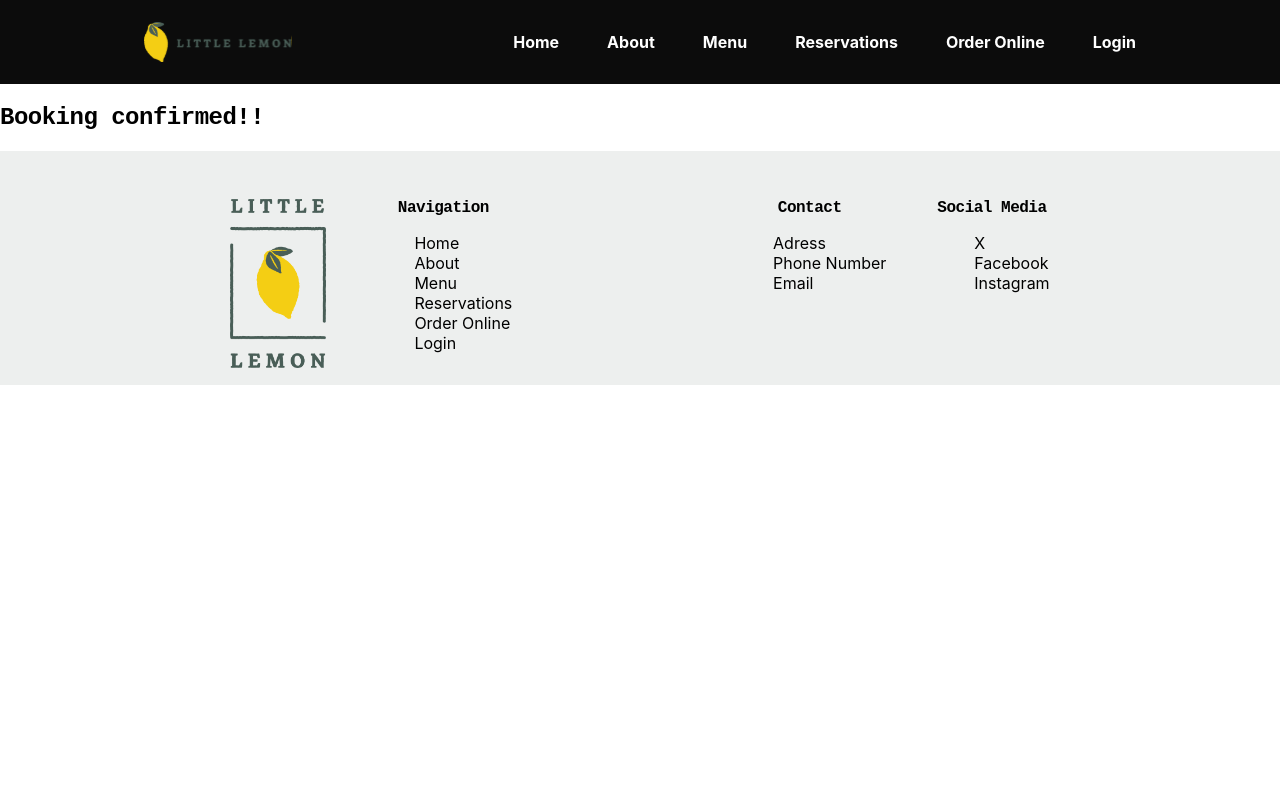
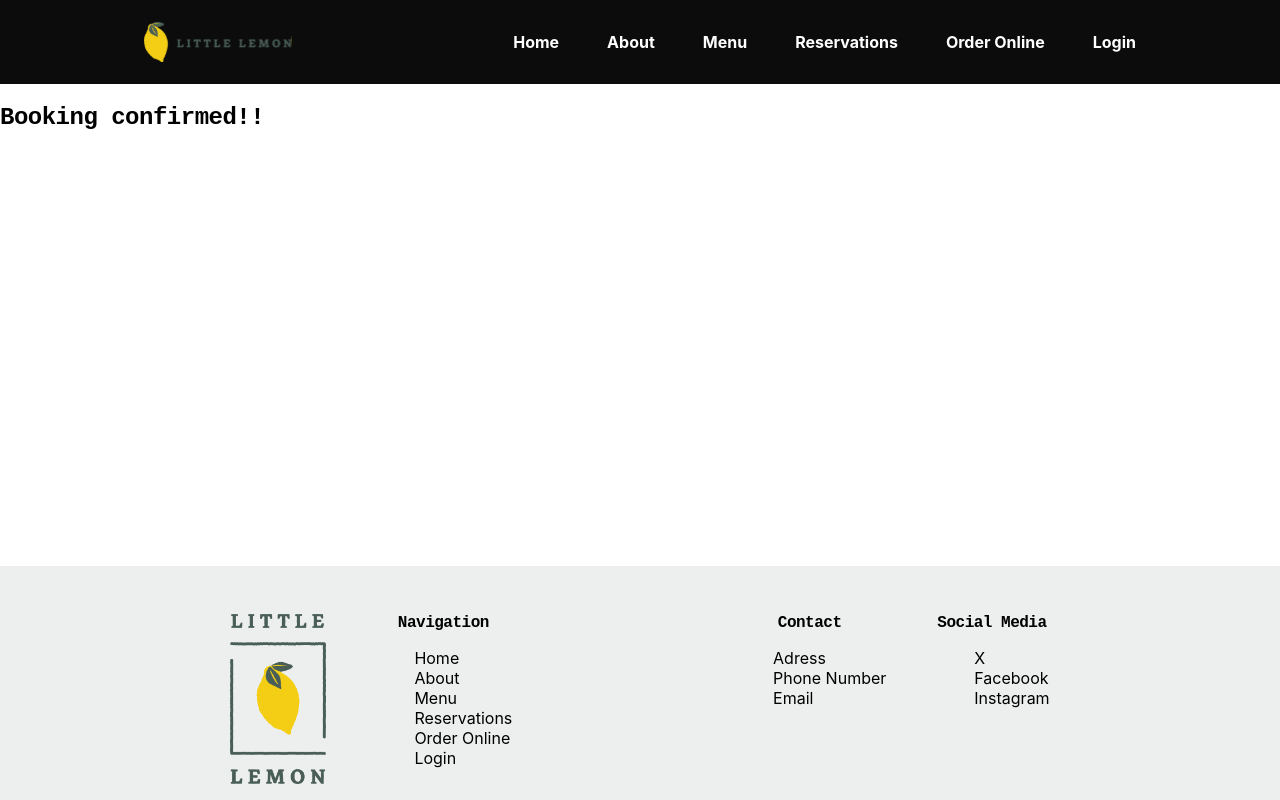
Before and after one commit to mroscardd/Capstone-React, a React (Create React App) app: page /booking/confirmed in a window 1280 px wide. Built offline with nearby package versions, Linux system fonts and the light colour scheme.

Commit message:
flex-grow

```diff
--- a/src/App.css
+++ b/src/App.css
@@ -8,6 +8,12 @@ h1, h2, h3, h4 {
   /* Opcional: añade estas propiedades para que luzcan mejor */
   font-weight: bold;
   letter-spacing: -0.5px;
+}
+
+.wrapper {
+  display: flex;
+  flex-direction: column;
+  min-height: 100vh;
 }
 
 
@@ -26,6 +32,16 @@ header {
   justify-content: space-between;
   max-width: 62rem;
   margin: 0 auto;
+}
+
+.imgLink{
+  display: flex;
+  justify-content: center;
+  align-items: center;
+}
+
+.img{
+  height: 3rem;
 }
 
 .menu-icon {
@@ -102,6 +118,7 @@ nav a {
 main{
   display: flex;
   flex-direction: column;
+  flex: 1 0 auto;
   gap: 3rem;
 }
 
@@ -442,14 +459,20 @@ min-width: 30ch;
 
 
 
-/*===========
-    FORM
-  ===========*/
+/*=============
+    BOOKINGPAGE
+  =============*/
+
+
+.bookingPage{
+
+}
 
 
 
-  form {
-    display: grid;
-    max-width: 200px;
-    gap:20px;
+form {
+  flex: 1;
+  display: grid;
+  max-width: 200px;
+  gap:20px;
   }
--- a/src/App.js
+++ b/src/App.js
@@ -43,7 +43,7 @@ function App() {
 
 
     return (
-        <>
+        <div className="wrapper">
             <Header/>
             <main>
                 <Routes>
@@ -55,8 +55,7 @@ function App() {
                 </Routes>
             </main>
             <Footer/>
-
-        </>
+        </div>
     )
 }
 
--- a/src/components/Header.js
+++ b/src/components/Header.js
@@ -1,13 +1,16 @@
 import Nav from './Nav'
 import logo from '../assets/Logo.svg'
+import { Link } from 'react-router-dom';
 
 
 function Header () {
     return(
         <header>
             <div className="navContainer">
-              <img src={logo} alt='logo littlelemon' />
-              <Nav/>
+                <Link className="imgLink" to="/">
+                    <img src={logo} alt='logo littlelemon' />
+                </Link>
+                <Nav/>
             </div>
         </header>
     )
--- a/src/views/BookingPage.js
+++ b/src/views/BookingPage.js
@@ -2,7 +2,9 @@ import Form from '../components/Form'
 
 function BookingPage({availableTimes, dispatch, submitForm}) {
     return(
-        <Form availableTimes={availableTimes} dispatch = {dispatch} submitForm={submitForm}/>
+        <section className="bookingPage">
+                <Form availableTimes={availableTimes} dispatch = {dispatch} submitForm={submitForm}/>
+        </section>
     )
 }
 
```
Lines whose indentation alone changed are shown as unchanged.
